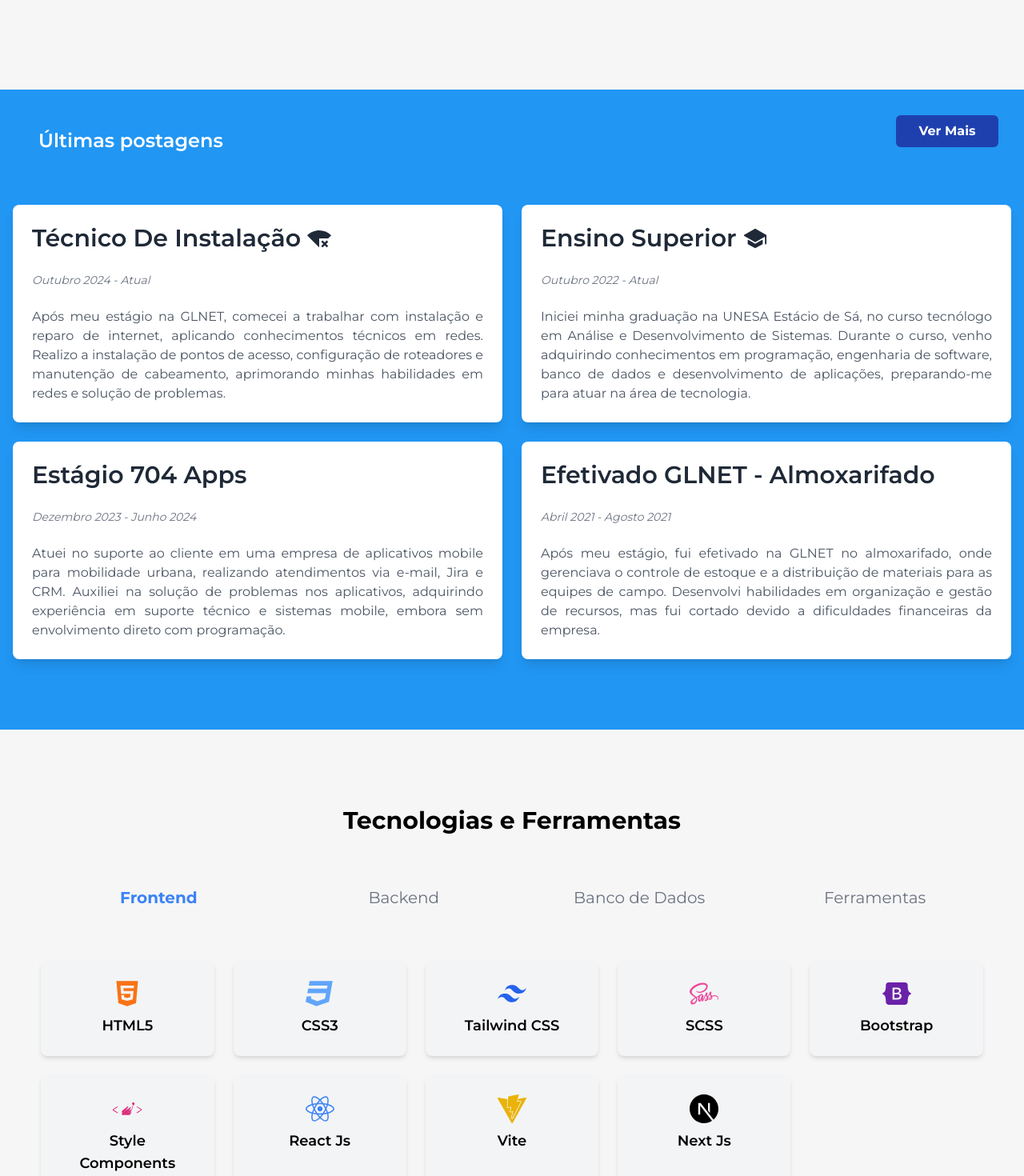
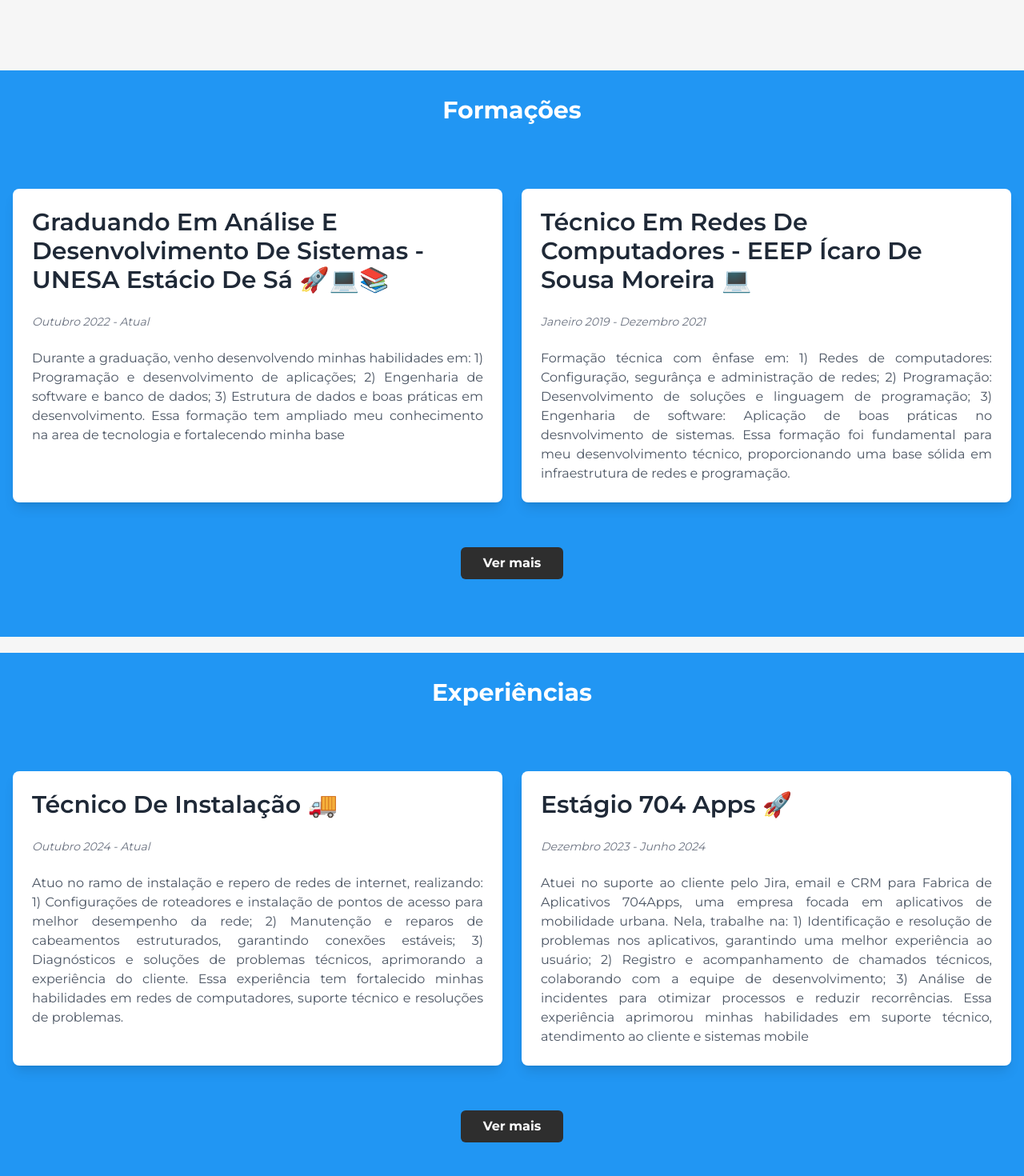
Before and after one commit to Anderson-Silva1/portfolio-website-ofc, a Next.js app: page / in a window 1280 px wide. Shown: the part 760-2230 px from the top of the page at 80% size. Built offline with nearby package versions, Linux system fonts and the light colour scheme.

Commit message:
feat: create component blogexperiencia and blogformacao... separate formacao da experiencia

```diff
--- a/src/components/BlogContent.tsx
+++ b/src/components/BlogContent.tsx
@@ -2,76 +2,102 @@
 
 import { useState } from "react";
 import BlogContentCard from "./BlogContentCard";
-import BlogHeader from "./BlogHeader";
-import { MdOutlineSignalWifiConnectedNoInternet4 } from "react-icons/md";
-import { IoSchool } from "react-icons/io5";
+import BlogFormacao from "./BlogFormacao";
+import BlogExperiencias from "./BlogExperiencias";
 
 const BlogContent = () => {
-  const [isVerMais, setIsVerMais] = useState(false);
-  const [botaoTexto, setBotaoTexto] = useState("Ver Mais");
+  // const [isVerMais, setIsVerMais] = useState(false);
+  // const [botaoTexto, setBotaoTexto] = useState("Ver Mais");
 
-  const mudar = () => {
-    setIsVerMais((prev) => {
-      const novoEstado = !prev;
-      // Atualiza o texto do botão de acordo com o estado
-      setBotaoTexto(novoEstado ? "Ver Menos" : "Ver Mais");
-      return novoEstado;
-    });
+  // const mudar = () => {
+  //   setIsVerMais((prev) => {
+  //     const novoEstado = !prev;
+  //     // Atualiza o texto do botão de acordo com o estado
+  //     setBotaoTexto(novoEstado ? "Ver Menos" : "Ver Mais");
+  //     return novoEstado;
+  //   });
+  // };
+
+  const [isFormacoes, setIsFormacoes] = useState(false);
+
+  const isFormacoesFunc = (e: React.MouseEvent<HTMLButtonElement>) => {
+    setIsFormacoes(!isFormacoes);
+
+    if (isFormacoes) {
+      (e.target as HTMLButtonElement).innerText = "Ver mais";
+    } else {
+      (e.target as HTMLButtonElement).innerText = "Ver menos";
+    }
   };
 
-  const cards = [
+  const [isExperiencias, setIsExperiencias] = useState(false);
+
+  const isExperienciasFunc = (e: React.MouseEvent<HTMLButtonElement>) => {
+    setIsExperiencias(!isExperiencias);
+
+    if (isExperiencias) {
+      (e.target as HTMLButtonElement).innerText = "Ver mais";
+    } else {
+      (e.target as HTMLButtonElement).innerText = "Ver menos";
+    }
+  };
+
+  const cardsFormacoes = [
     <BlogContentCard
-      icone={<MdOutlineSignalWifiConnectedNoInternet4 />}
-      titulo="Técnico de Instalação"
-      data="Outubro 2024 - Atual"
-      texto="Após meu estágio na GLNET, comecei a trabalhar com instalação e reparo de internet, aplicando conhecimentos técnicos em redes. Realizo a instalação de pontos de acesso, configuração de roteadores e manutenção de cabeamento, aprimorando minhas habilidades em redes e solução de problemas."
-      key={1}
-    />,
-    <BlogContentCard
-      titulo="Ensino superior"
+      titulo="Graduando em Análise e Desenvolvimento de Sistemas - UNESA Estácio de Sá &#128640;&#128187;&#128218;"
       data="Outubro 2022 - Atual"
-      texto="Iniciei minha graduação na UNESA Estácio de Sá, no curso tecnólogo em Análise e Desenvolvimento de Sistemas. Durante o curso, venho adquirindo conhecimentos em programação, engenharia de software, banco de dados e desenvolvimento de aplicações, preparando-me para atuar na área de tecnologia."
-      icone={<IoSchool />}
+      texto="Durante a graduação, venho desenvolvendo minhas habilidades em: 1) Programação e desenvolvimento de aplicações; 2) Engenharia de software e banco de dados; 3) Estrutura de dados e boas práticas em desenvolvimento. Essa formação tem ampliado meu conhecimento na area de tecnologia e fortalecendo minha base"
       key={2}
     />,
+
     <BlogContentCard
-      titulo="Estágio 704 Apps"
-      data="Dezembro 2023 - Junho 2024"
-      texto="Atuei no suporte ao cliente em uma empresa de aplicativos mobile para mobilidade urbana, realizando atendimentos via e-mail, Jira e CRM. Auxiliei na solução de problemas nos aplicativos, adquirindo experiência em suporte técnico e sistemas mobile, embora sem envolvimento direto com programação."
-      key={3}
-    />,
-    <BlogContentCard
-      titulo="Efetivado GLNET - Almoxarifado"
-      data="Abril 2021 - Agosto 2021"
-      texto="Após meu estágio, fui efetivado na GLNET no almoxarifado, onde gerenciava o controle de estoque e a distribuição de materiais para as equipes de campo. Desenvolvi habilidades em organização e gestão de recursos, mas fui cortado devido a dificuldades financeiras da empresa."
-      key={4}
-    />,
-    <BlogContentCard
-      titulo="Efetivado GLNET - Almoxarifado"
-      data="Abril 2021 - Agosto 2021"
-      texto="Após meu estágio, fui efetivado na GLNET no almoxarifado, onde gerenciava o controle de estoque e a distribuição de materiais para as equipes de campo. Desenvolvi habilidades em organização e gestão de recursos, mas fui cortado devido a dificuldades financeiras da empresa."
-      key={5}
-    />,
-    <BlogContentCard
-      titulo="Estágio GLNET 🚀"
-      data="janeiro 2021 - Abril 2021"
-      texto="Estagiei por 3 meses na GLNET, aplicando conhecimentos em Redes de Computadores na instalação, manutenção de redes e resolução de problemas de conectividade, consolidando minha experiência em infraestrutura de redes."
-      key={6}
-    />,
-    <BlogContentCard
-      titulo="Ensino médio Técnico - Redes de computadores 💻"
+      titulo="Técnico em Redes de Computadores - EEEP Ícaro de Sousa Moreira 💻"
       data="Janeiro 2019 - Dezembro 2021"
-      texto="Formação técnica em redes, programação e engenharia de software, com foco em configuração e segurança de redes, administração de servidores e linguagens de programação. Essencial para minha base tecnológica."
+      texto="Formação técnica com ênfase em: 1) Redes de computadores: Configuração, segurânça e administração de redes; 2) Programação: Desenvolvimento de soluções e linguagem de programação; 3) Engenharia de software: Aplicação de boas práticas no desnvolvimento de sistemas. Essa formação foi fundamental para meu desenvolvimento técnico, proporcionando uma base sólida em infraestrutura de redes e programação."
       key={7}
     />,
   ];
 
+  const cardsExperiencias = [
+    <BlogContentCard
+      titulo="Técnico de Instalação &#128666;"
+      data="Outubro 2024 - Atual"
+      texto="Atuo no ramo de instalação e repero de redes de internet, realizando: 1) Configurações de roteadores e instalação de pontos de acesso para melhor desempenho da rede; 2) Manutenção e reparos de cabeamentos estruturados, garantindo conexões estáveis; 3) Diagnósticos e soluções de problemas técnicos, aprimorando a experiência do cliente. Essa experiência tem fortalecido minhas habilidades em redes de computadores, suporte técnico e resoluções de problemas."
+      key={1}
+    />,
+    <BlogContentCard
+      titulo="Estágio 704 Apps &#128640;"
+      data="Dezembro 2023 - Junho 2024"
+      texto="Atuei no suporte ao cliente pelo Jira, email e CRM para Fabrica de Aplicativos 704Apps, uma empresa focada em aplicativos de mobilidade urbana. Nela, trabalhe na: 1) Identificação e resolução de problemas nos aplicativos, garantindo uma melhor experiência ao usuário; 2) Registro e acompanhamento de chamados técnicos, colaborando com a equipe de desenvolvimento; 3) Análise de incidentes para otimizar processos e reduzir recorrências. Essa experiência aprimorou minhas habilidades em suporte técnico, atendimento ao cliente e sistemas mobile"
+      key={3}
+    />,
+    <BlogContentCard
+      titulo="Efetivado GLNET - Almoxarifado &#128640;"
+      data="Abril 2021 - Agosto 2021"
+      texto="Como efetivado na GLNET, atuei no almoxarifado com foco em: 1) Controle de estoque e distibuição de materiais para as equipes do campo; 2) Organizações de insumos para otimizar processos e reduzir disperdícios; 3) Monitoramento de entradas e saídas, garantindo precisão nos registros."
+      key={4}
+    />,
+    <BlogContentCard
+      titulo="Estágio GLNET &#128640;"
+      data="janeiro 2021 - Abril 2021"
+      texto="Durante meu estágio na GLNET, atuei diretamente em: 1) Instalação e manutenção de redes de computadores, assegurando a confiabilidade e eficiência das conexões; 2) Diagnósticos e resoluções de problemas de conectividade, contribuindo para a melhoria contínua da infraestrutura; 3) Suporte técnico em projetos de expansão e melhorias na infraestrutura de TI. Essa experiência consolidou minha expertize em redes de computadores e me preparou para desafios técnicos na área de infraestrutura de TI."
+      key={6}
+    />,
+  ];
+
   return (
-    <div>
-      <BlogHeader onClick={mudar} textoBotao={botaoTexto} />
-      <div className="grid grid-cols-1 gap-6 p-4 md:grid-cols-2">
-        {isVerMais ? cards : cards.slice(0, 4)}
-      </div>
+    <div className="flex flex-col gap-5 text-white">
+      <BlogFormacao
+        cards={cardsFormacoes}
+        isFormacoesFunc={isFormacoesFunc}
+        isFormacoes={isFormacoes}
+      />
+
+      <BlogExperiencias
+        cards={cardsExperiencias}
+        isExperienciasFunc={isExperienciasFunc}
+        isExperiencias={isExperiencias}
+      />
     </div>
   );
 };
--- /dev/null
+++ b/src/components/BlogExperiencias.tsx
@@ -0,0 +1,38 @@
+import { JSX } from "react";
+
+interface BlogExperienciasProps {
+  cards: JSX.Element[]; // Define que "cards" é um array de elementos JSX
+  isExperiencias: boolean; // Estado booleano que controla a exibição
+  isExperienciasFunc: (e: React.MouseEvent<HTMLButtonElement>) => void; // Função de clique para alternar estado
+}
+
+const BlogExperiencias = ({
+  cards,
+  isExperiencias,
+  isExperienciasFunc,
+}: BlogExperienciasProps) => {
+  return (
+    <>
+      <div className="bg-principal">
+        <div className="m-auto max-w-[1280px]">
+          <div className="py-8">
+            <h2 className="title">Experiências</h2>
+            <div className="grid grid-cols-1 gap-6 p-4 md:grid-cols-2">
+              {isExperiencias ? cards : cards.slice(0, 2)}
+            </div>
+            <div className="flex justify-center p-10">
+              <button
+                className="custom-hover-btn bg-escura"
+                onClick={isExperienciasFunc}
+              >
+                Ver mais
+              </button>
+            </div>
+          </div>
+        </div>
+      </div>
+    </>
+  );
+};
+
+export default BlogExperiencias;
--- /dev/null
+++ b/src/components/BlogFormacao.tsx
@@ -0,0 +1,38 @@
+import { JSX } from "react";
+
+interface BlogFormacao {
+  cards: JSX.Element[]; // Define que "cards" é um array de elementos JSX
+  isFormacoes: boolean; // Estado booleano que controla a exibição
+  isFormacoesFunc: (e: React.MouseEvent<HTMLButtonElement>) => void; // Função de clique para alternar estado
+}
+
+const BlogFormacao = ({
+  cards,
+  isFormacoes,
+  isFormacoesFunc,
+}: BlogFormacao) => {
+  return (
+    <>
+      <div className="bg-principal">
+        <div className="m-auto max-w-[1280px]">
+          <div className="py-8">
+            <h2 className="title">Formações</h2>
+            <div className="grid grid-cols-1 gap-6 p-4 md:grid-cols-2">
+              {isFormacoes ? cards : cards.slice(0, 4)}
+            </div>
+            <div className="flex justify-center p-10">
+              <button
+                className="custom-hover-btn bg-escura"
+                onClick={isFormacoesFunc}
+              >
+                Ver mais
+              </button>
+            </div>
+          </div>
+        </div>
+      </div>
+    </>
+  );
+};
+
+export default BlogFormacao;
--- a/src/components/templates/Blog.tsx
+++ b/src/components/templates/Blog.tsx
@@ -3,8 +3,8 @@ import BlogContent from "../BlogContent";
 const Blog = () => {
   return (
     <>
-      <section className="m-auto min-h-screen w-full bg-principal" id="blog">
-        <div className="m-auto w-full max-w-[1280px]">
+      <section className="m-auto w-full" id="blog">
+        <div className="m-auto w-full">
           <BlogContent />
         </div>
       </section>
--- a/src/components/templates/Sobre.tsx
+++ b/src/components/templates/Sobre.tsx
@@ -30,9 +30,9 @@ const Sobre = () => {
           para melhorar a vida da minha família e contribuir para a sociedade. */}
           Tenho perfil analítico, comunicativo e sou motivado a combinar minha
           formação em tecnologia com meus valores cristãos. Busco a posição de
-          Analista de Sistemas (ou outro cargo), com o objetivo de aplicar
-          minhas habilidades para melhorar a eficiência dos sistemas e
-          contribuir para o sucesso da empresa.
+          Analista de Sistemas, com o objetivo de aplicar minhas habilidades
+          para melhorar a eficiência dos sistemas e contribuir para o sucesso da
+          empresa.
         </p>
         <p className="mb-8 text-center text-sm opacity-95 sm:text-base md:indent-8 lg:text-justify">
           {/* Sou cristão, atuo como Representante de Missões e Professor de Escola
```
